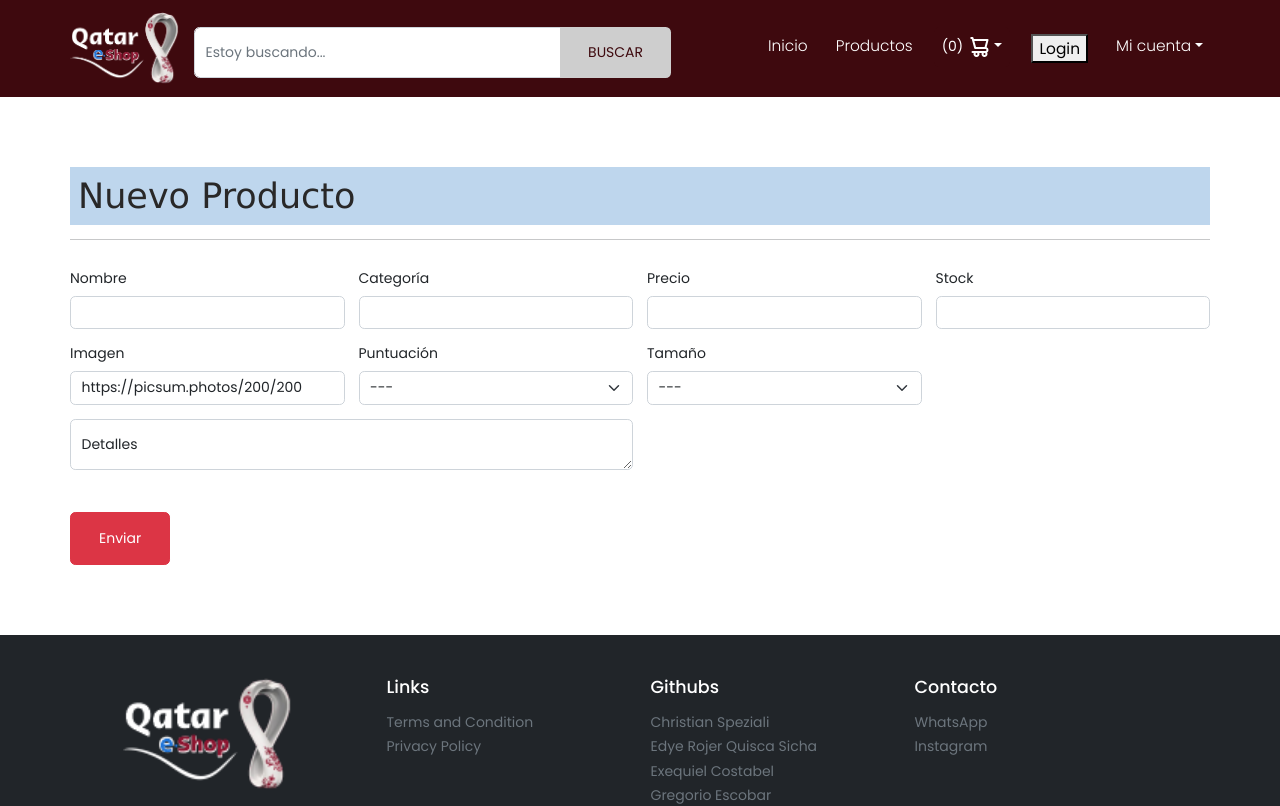
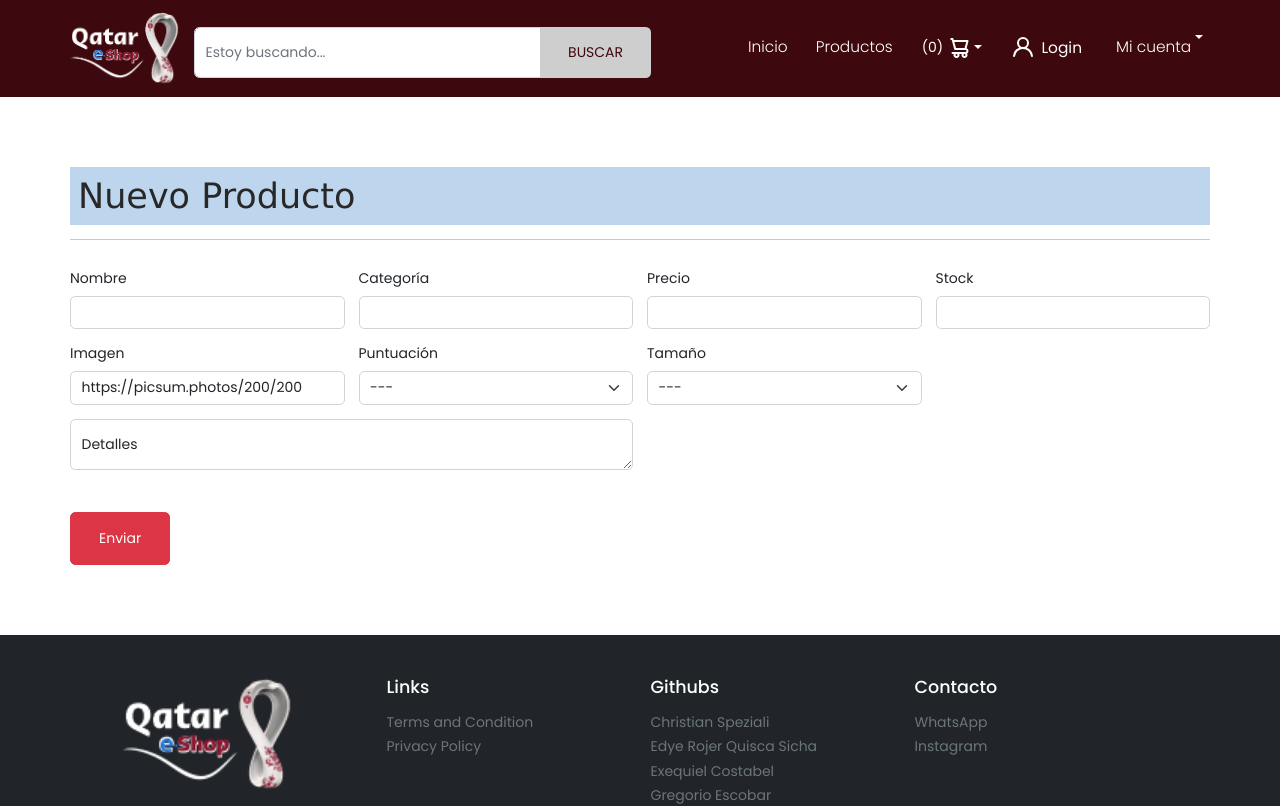
Before and after one commit to SebastianHinestroza12/eccomercePF, a React (Create React App) app in the folder client/: page /new in a window 1280 px wide. Shown: the top 806 px of the page. Built offline with nearby package versions, Linux system fonts and the light colour scheme; a web font is replaced by a local one.

Commit message:
Updated css

```diff
--- a/client/src/components/NavBar/navBar.css
+++ b/client/src/components/NavBar/navBar.css
@@ -33,7 +33,25 @@
   color: white;
   font-size: 1.1rem;
   font-weight: 300;
+  display: flex;
 }
+a.navLinks.loginButton {
+  border-radius: 4px;
+}
+
+a.navLinks.loginButton button {
+  background: none;
+  color: white;
+  border: none;
+}
+a.navLinks.loginButton:hover {
+  background: white;
+  color: var(--primary-color);
+}
+a.navLinks.loginButton:hover button {
+  color: var(--primary-color);
+}
+
 .navbar a:hover {
   border-bottom: 1px solid white;
   color: white;
--- a/client/src/components/NavBar/navBar.js
+++ b/client/src/components/NavBar/navBar.js
@@ -30,7 +30,8 @@ function NavScrollExample() {
                 Productos
               </Link>
               <CartWidget />
-              <Link to={`/`} className="navLinks nav-link w-20">
+              <Link to={`/`} className="navLinks nav-link w-20 loginButton">
+                <Unicons.UilUser />
                 <Login />
               </Link>
 
@@ -39,11 +40,13 @@ function NavScrollExample() {
                 id="navbarScrollingDropdown"
                 className="linkcs"
               >
-                <Link to={'/user'}>
-                <NavDropdown.Item href="#action3">Mi perfil</NavDropdown.Item>
+                <Link to={"/user"}>
+                  <NavDropdown.Item href="#action3">Mi perfil</NavDropdown.Item>
                 </Link>
                 <Link to="/shopping">
-                <NavDropdown.Item href="#action4">Mis compras</NavDropdown.Item>
+                  <NavDropdown.Item href="#action4">
+                    Mis compras
+                  </NavDropdown.Item>
                 </Link>
                 <NavDropdown.Divider />
                 <NavDropdown.Item href="#action5">
--- a/client/src/redux/action.js
+++ b/client/src/redux/action.js
@@ -111,7 +111,7 @@ export function RemoveItemFromCart(payload, quantity) {
 
 export const filterBySize = (payload) => {
   return {
-    type: "FILTER_BY_SIZE",
+    type: "ALL_FILTERS",
     payload,
   };
 };
--- a/client/src/redux/reducer.js
+++ b/client/src/redux/reducer.js
@@ -81,7 +81,7 @@ const rootReducer = (state = initialState, action) => {
         products: orderedByName,
       };
 
-    case "FILTER_BY_SIZE":
+    case "ALL_FILTERS":
       const allProducts = state.allProducts;
       if (payload.length === 0) {
         return {
@@ -89,7 +89,7 @@ const rootReducer = (state = initialState, action) => {
           products: allProducts,
         };
       }
-      let productsFiltered = [];
+      const productsFiltered = new Set();
       const filters = () => {
         for (let element of allProducts) {
           let i = 0;
@@ -98,16 +98,18 @@ const rootReducer = (state = initialState, action) => {
               element.size === payload[i] ||
               element.name.includes(payload[i])
             )
-              productsFiltered = [...productsFiltered, element];
+              productsFiltered.add(element);
             i++;
           }
         }
 
         return productsFiltered;
       };
+      const productsResult = Array.from(filters());
+      console.log("productsResult", productsResult);
       return {
         ...state,
-        products: filters(),
+        products: productsResult,
       };
 
     case "FILTER_BY_TYPE":
```
